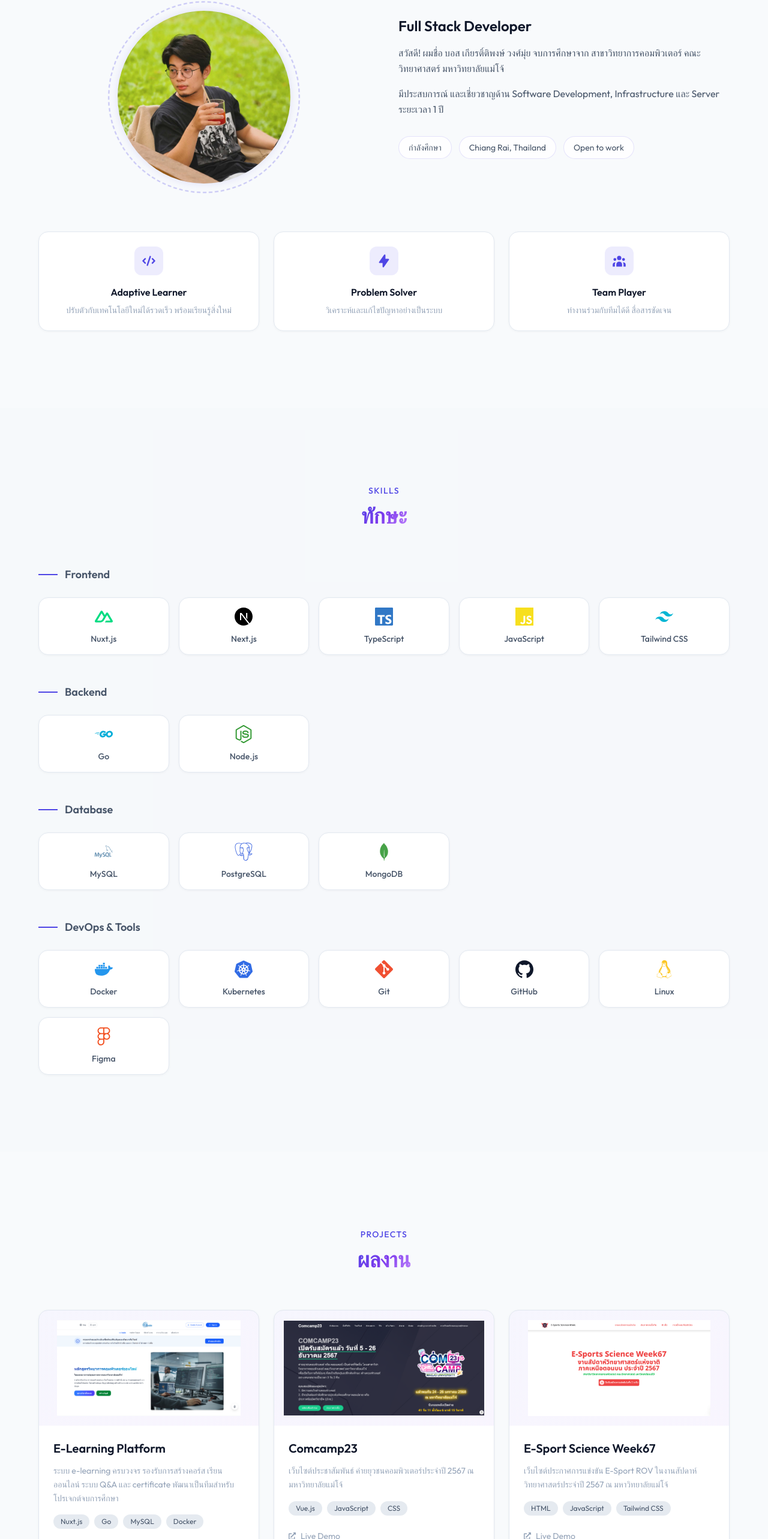
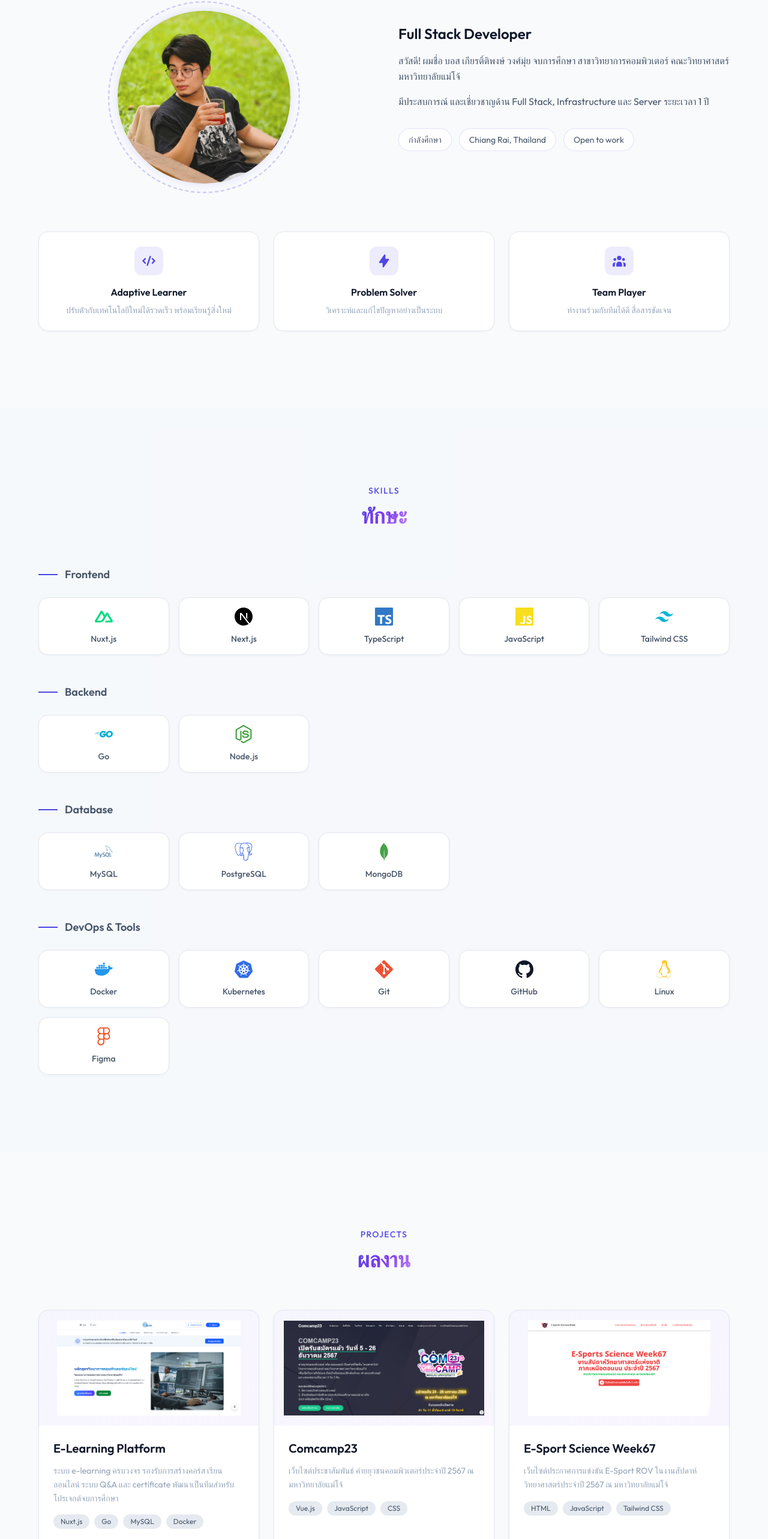
Before and after one commit to Kiadtiphong-wongmui/portfolio, a Next.js app: page / in a window 1280 px wide. Shown: the part 1062-3628 px from the top of the page at 60% size. Built offline with nearby package versions, Linux system fonts and the light colour scheme.

Commit message:
Update About and Projects components for improved clarity and consistency

```diff
--- a/app/components/About.tsx
+++ b/app/components/About.tsx
@@ -80,11 +80,11 @@ export default function About() {
               Full Stack Developer
             </h3>
             <p className="text-text-secondary leading-relaxed mb-4">
-              สวัสดี! ผมชื่อ บอส เกียรติ์ติพงษ์ วงศ์มุ่ย จบการศึกษาจาก
+              สวัสดี! ผมชื่อ บอส เกียรติ์ติพงษ์ วงศ์มุ่ย จบการศึกษา
               สาขาวิทยาการคอมพิวเตอร์ คณะวิทยาศาสตร์ มหาวิทยาลัยแม่โจ้
             </p>
             <p className="text-text-secondary leading-relaxed mb-8">
-              มีประสบการณ์ และเชี่ยวชาญด้าน Software Development, Infrastructure
+              มีประสบการณ์ และเชี่ยวชาญด้าน Full Stack, Infrastructure
               และ Server ระยะเวลา 1 ปี
             </p>
 
--- a/app/components/Projects.tsx
+++ b/app/components/Projects.tsx
@@ -22,7 +22,7 @@ const projects: Project[] = [
       "ระบบ e-learning ครบวงจร รองรับการสร้างคอร์ส เรียนออนไลน์ ระบบ Q&A และ certificate พัฒนาเป็นทีมสำหรับโปรเจกต์จบการศึกษา",
     tech: ["Nuxt.js", "Go", "MySQL", "Docker",],
     featured: false,
-    demo: "https://elearning.csmju.com",
+      // demo: "https://elearning.csmju.com",
     image: "/images/banner/e-learning-csmju.png",
   },
   {
@@ -30,7 +30,7 @@ const projects: Project[] = [
     description:
       "เว็บไซต์ประชาสัมพันธ์ ค่ายยุวชนคอมพิวเตอร์ประจำปี 2567 ณ มหาวิทยาลัยแม่โจ้ ",
     tech: ["Vue.js", "JavaScript", "CSS"],
-    demo: "https://www.cs.mju.ac.th/comcamp/",
+    // demo: "https://www.cs.mju.ac.th/comcamp/",
     image: "/images/banner/comcamp23.png",
   },
   {
@@ -38,7 +38,7 @@ const projects: Project[] = [
     description:
       "เว็บไซต์ประกาศการแข่งขัน E-Sport ROV ในงานสัปดาห์วิทยาศาสตร์ประจำปี 2567 ณ มหาวิทยาลัยแม่โจ้ ",
     tech: ["HTML", "JavaScript", "Tailwind CSS"],
-    demo: "https://www.cs.mju.ac.th/e-sports_sciweek/",
+    // demo: "https://www.cs.mju.ac.th/e-sports_sciweek/",
     image: "/images/banner/e-port-rov-mju67.png",
   },
   {
```
